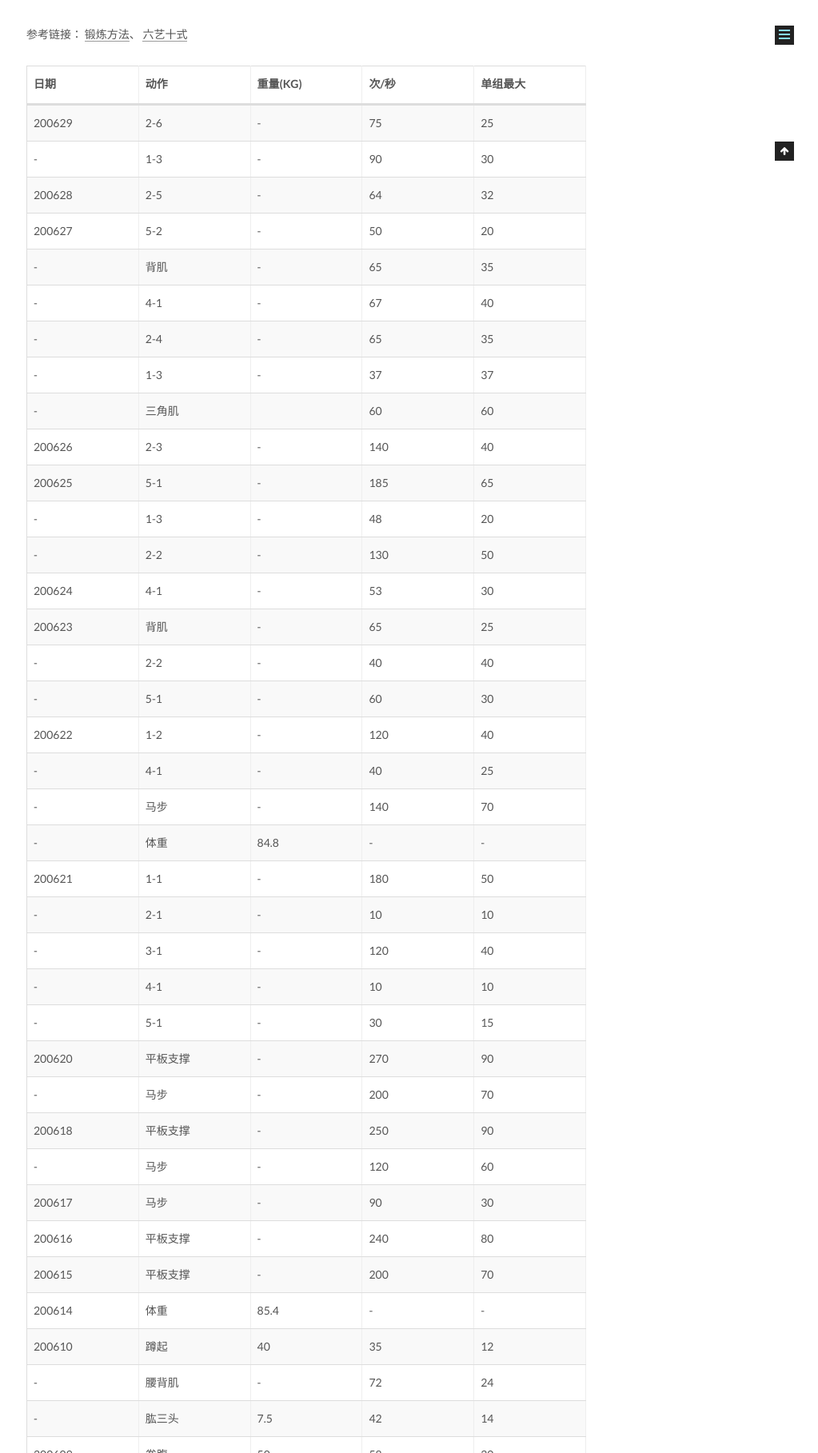
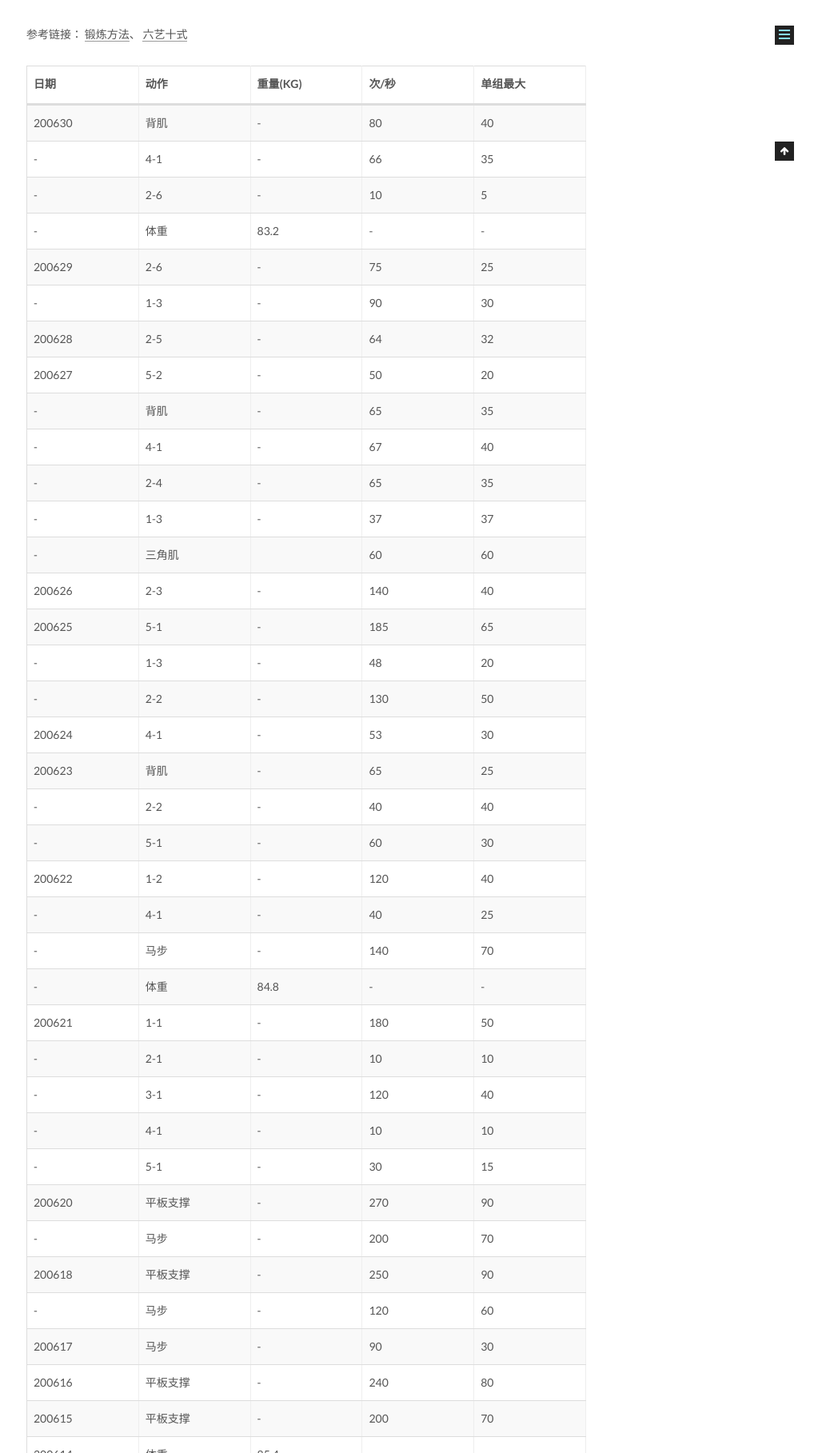
Before and after one commit to CodeHunter2006/CodeHunter2006.github.io, a Jekyll site: the page built from _posts/2020-06-01-Fitness_Record.md, in a window 1280 px wide, cut to the strip 799-2616 px from the top of the page. Shown: the whole strip at 80% size, without its empty margins (257-1280 px from the left). Built offline with Jekyll 4.4.1, drawn with Linux system fonts in a browser that asks for light colours.

Commit message:
[doc]: add contents.

```diff
--- a/_posts/2020-06-01-Fitness_Record.md
+++ b/_posts/2020-06-01-Fitness_Record.md
@@ -14,6 +14,10 @@ tags: Healthy
 
 | 日期   | 动作     | 重量(KG) | 次/秒 | 单组最大 |
 | ------ | -------- | -------- | ----- | -------- |
+| 200630 | 背肌     | -        | 80    | 40       |
+| -      | 4-1      | -        | 66    | 35       |
+| -      | 2-6      | -        | 10    | 5        |
+| -      | 体重     | 83.2     | -     | -        |
 | 200629 | 2-6      | -        | 75    | 25       |
 | -      | 1-3      | -        | 90    | 30       |
 | 200628 | 2-5      | -        | 64    | 32       |
```
